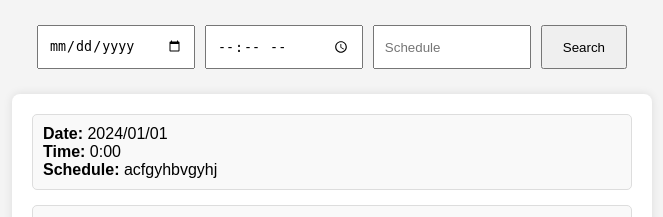
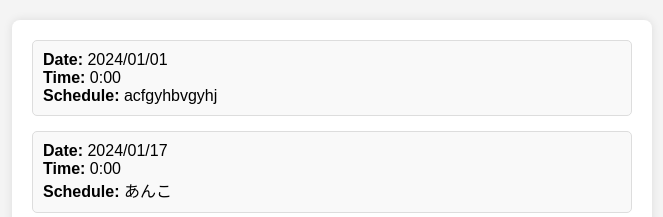
Before and after one commit to 2023AIT-OOP2-G09/GUI_APP, a Flask app: page /list in a window 1280 px wide. Shown: the top 217 px of the page, without its empty margins (308-971 px from the left). Run offline with Flask 3, Linux system fonts and the light colour scheme.

Commit message:
listのいらないところの削除

```diff
--- a/static/css/list.css
+++ b/static/css/list.css
@@ -68,27 +68,3 @@ body {
     color: #212529;
    border-radius: 0.5rem;
   }
-
-  /* 検索フォームを中央に配置し、サイズを調整するためのスタイルを追加 */
-#search {
-  text-align: center;
-  margin: 20px auto; /* 必要に応じてマージンを調整 */
-  max-width: 600px; /* フォームの最大幅を設定してサイズを制限 */
-}
-
-#search div {
-  display: flex;
-  justify-content: center;
-}
-
-#search input[type="text"],#search input[type="date"], #search input[type="time"]{
-  width: 80%; /* 必要に応じて幅を調整 */
-  padding: 10px; /* 外観を向上させるためにパディングを追加 */
-  margin: 5px; /* 入力フィールド間のスペーシングのためにマージンを追加 */
-}
-
-#search-submit {
-  width: auto; /* ボタンが内容に基づいて幅を調整できるようにする */
-  padding: 10px 20px; /* ボタンにパディングを追加 */
-  margin: 5px; /* スペーシングのためにマージンを追加 */
-}
--- a/templates/list.html
+++ b/templates/list.html
@@ -10,15 +10,6 @@
 
   <body>
     <script src="{{ url_for('static', filename='javascript/list.js') }}"></script>
-    <form id="search">
-      <div>
-        <input type="date" id="date" name="date" min="1900-01-01" pattern="\d{4}-\d{2}-\d{2}">
-        <input type="time" id="search-Time" placeholder="Time" name="ln">
-        <input type="text" id="search-Schedule" placeholder="Schedule" name="em">
-
-        <input type="button" id="search-submit" value="Search" onclick="searchOnClick();"/>
-      </div>
-    </form>
 
     <div class="schedule-container" id="scheduleContainer">
       {% for item in schedule_data %}
```
